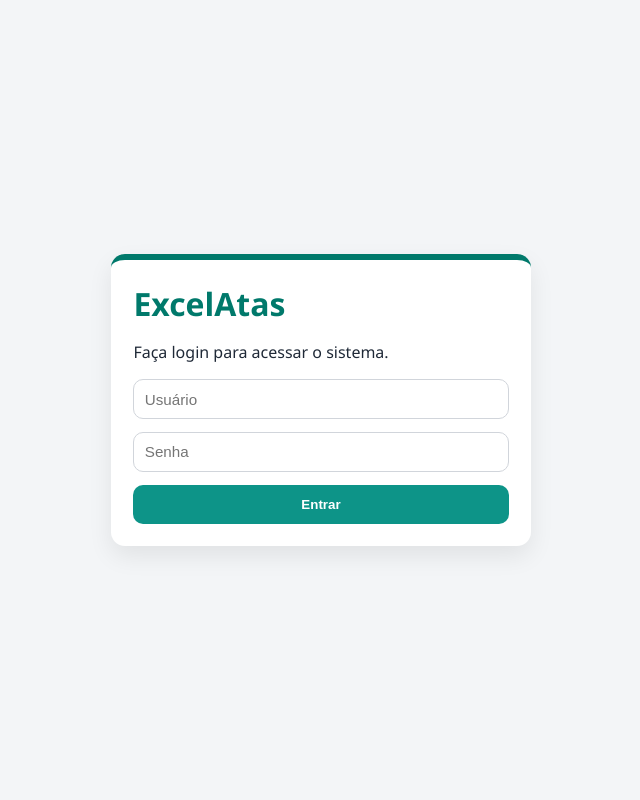
After one commit to GuilhermeEustaquio/ExcelAtas, a Flask app: page /login in a window 1280 px wide. The commit adds this page. Shown: the whole page, without its empty margins (319-959 px from the left). Run offline with Flask 3, Linux system fonts and the light colour scheme.

Commit message:
Reorganiza projeto e adiciona login com usuário administrador

```diff
--- a/static/styles.css
+++ b/aplicacao_web/static/styles.css
@@ -34,6 +34,14 @@ body {
   opacity: 0.9;
 }
 
+.user-bar {
+  margin-top: 0.65rem;
+  display: flex;
+  gap: 0.75rem;
+  align-items: center;
+  flex-wrap: wrap;
+}
+
 .container {
   max-width: 1000px;
   margin: 2rem auto;
@@ -41,6 +49,11 @@ body {
   display: grid;
   grid-template-columns: repeat(auto-fit, minmax(320px, 1fr));
   gap: 1.2rem;
+}
+
+.single-column {
+  max-width: 640px;
+  grid-template-columns: 1fr;
 }
 
 .card {
@@ -80,6 +93,14 @@ body {
   display: none;
 }
 
+input[type="text"],
+input[type="password"] {
+  border: 1px solid #d1d5db;
+  border-radius: 10px;
+  padding: 0.65rem;
+  font-size: 0.95rem;
+}
+
 .file-upload-label {
   display: inline-flex;
   align-items: center;
@@ -116,6 +137,11 @@ button {
   transition: transform 0.12s ease, opacity 0.12s ease;
 }
 
+.small-btn {
+  padding: 0.4rem 0.7rem;
+  font-size: 0.85rem;
+}
+
 button:hover {
   transform: translateY(-1px);
   opacity: 0.95;
@@ -143,6 +169,12 @@ button:active { transform: translateY(0); }
   font-size: 0.8rem;
 }
 
+.badge.admin {
+  margin: 0;
+  background: #fff3cd;
+  color: #8a6d1e;
+}
+
 .rename-list {
   margin: 0.7rem 0 0;
   padding-left: 1rem;
@@ -158,3 +190,31 @@ button:active { transform: translateY(0); }
   font-weight: 700;
   margin: 0 0.25rem;
 }
+
+.auth-page {
+  min-height: 100vh;
+  display: grid;
+  place-items: center;
+  padding: 1rem;
+}
+
+.auth-card {
+  width: min(420px, 96vw);
+  background: #fff;
+  padding: 1.4rem;
+  border-radius: 14px;
+  box-shadow: var(--shadow);
+  border-top: 6px solid var(--primary);
+}
+
+.auth-card h1 {
+  margin-top: 0;
+  margin-bottom: 0.25rem;
+  color: var(--primary);
+}
+
+.text-link {
+  color: #0f766e;
+  font-weight: 700;
+  text-decoration: none;
+}
--- /dev/null
+++ b/aplicacao_web/templates/login.html
@@ -0,0 +1,29 @@
+<!doctype html>
+<html lang="pt-BR">
+<head>
+  <meta charset="utf-8" />
+  <meta name="viewport" content="width=device-width, initial-scale=1" />
+  <title>ExcelAtas - Login</title>
+  <link rel="stylesheet" href="{{ url_for('static', filename='styles.css') }}" />
+</head>
+<body class="auth-page">
+  <main class="auth-card">
+    <h1>ExcelAtas</h1>
+    <p>Faça login para acessar o sistema.</p>
+
+    {% with messages = get_flashed_messages(with_categories=true) %}
+      {% if messages %}
+        {% for category, message in messages %}
+          <div class="status {{ 'err' if category == 'error' else 'ok' }}">{{ message }}</div>
+        {% endfor %}
+      {% endif %}
+    {% endwith %}
+
+    <form method="post" class="form-block">
+      <input type="text" name="username" placeholder="Usuário" required />
+      <input type="password" name="password" placeholder="Senha" required />
+      <button type="submit">Entrar</button>
+    </form>
+  </main>
+</body>
+</html>
--- /dev/null
+++ b/aplicacao_web/web_app.py
@@ -0,0 +1,238 @@
+#!/usr/bin/env python3
+from __future__ import annotations
+
+import sqlite3
+import tempfile
+from pathlib import Path
+
+from flask import Flask, flash, g, jsonify, redirect, render_template, request, send_file, session, url_for
+from werkzeug.security import check_password_hash, generate_password_hash
+from werkzeug.utils import secure_filename
+
+from programa_completo.main import process_pdf, save_xlsx
+from programa_completo.renomear_pdf_ata import extrair_numero_ata_e_ug, nome_ata
+
+BASE_DIR = Path(__file__).resolve().parent
+DB_DIR = BASE_DIR / "data"
+DB_PATH = DB_DIR / "usuarios.db"
+
+app = Flask(__name__, template_folder="templates", static_folder="static")
+app.config["MAX_CONTENT_LENGTH"] = 20 * 1024 * 1024  # 20 MB
+app.config["SECRET_KEY"] = "excelatas-login-seguro"
+
+
+ADMIN_USERNAME = "eustaquio"
+ADMIN_PASSWORD = "eustaquio2005"
+
+
+def get_db() -> sqlite3.Connection:
+    if "db" not in g:
+        DB_DIR.mkdir(parents=True, exist_ok=True)
+        g.db = sqlite3.connect(DB_PATH)
+        g.db.row_factory = sqlite3.Row
+    return g.db
+
+
+@app.teardown_appcontext
+def close_db(_exc) -> None:
+    db = g.pop("db", None)
+    if db is not None:
+        db.close()
+
+
+def init_db() -> None:
+    DB_DIR.mkdir(parents=True, exist_ok=True)
+    db = sqlite3.connect(DB_PATH)
+    db.execute(
+        """
+        CREATE TABLE IF NOT EXISTS usuarios (
+            id INTEGER PRIMARY KEY AUTOINCREMENT,
+            username TEXT UNIQUE NOT NULL,
+            password_hash TEXT NOT NULL,
+            is_admin INTEGER NOT NULL DEFAULT 0
+        )
+        """
+    )
+
+    admin = db.execute("SELECT id FROM usuarios WHERE username = ?", (ADMIN_USERNAME,)).fetchone()
+    if admin is None:
+        db.execute(
+            "INSERT INTO usuarios (username, password_hash, is_admin) VALUES (?, ?, 1)",
+            (ADMIN_USERNAME, generate_password_hash(ADMIN_PASSWORD)),
+        )
+    db.commit()
+    db.close()
+
+
+def current_user() -> sqlite3.Row | None:
+    user_id = session.get("user_id")
+    if not user_id:
+        return None
+    return get_db().execute("SELECT id, username, is_admin FROM usuarios WHERE id = ?", (user_id,)).fetchone()
+
+
+def require_login():
+    if current_user() is None:
+        return redirect(url_for("login"))
+    return None
+
+
+def _save_uploaded_pdf(uploaded) -> tuple[Path, str]:
+    if uploaded is None or uploaded.filename is None or uploaded.filename.strip() == "":
+        raise ValueError("Selecione um arquivo PDF para continuar.")
+
+    filename = secure_filename(uploaded.filename)
+    if not filename.lower().endswith(".pdf"):
+        raise ValueError(f"Formato inválido em '{filename}'. Envie apenas arquivos .pdf")
+
+    tmpdir = Path(tempfile.mkdtemp(prefix="excelatas_"))
+    pdf_path = tmpdir / filename
+    uploaded.save(pdf_path)
+    return pdf_path, filename
+
+
+def _validate_pdf_upload() -> tuple[Path, str]:
+    return _save_uploaded_pdf(request.files.get("pdf"))
+
+
+def _validate_pdf_uploads() -> list[tuple[Path, str]]:
+    uploads = [f for f in request.files.getlist("pdf") if f and (f.filename or "").strip()]
+    if not uploads:
+        raise ValueError("Selecione ao menos um arquivo PDF para continuar.")
+
+    return [_save_uploaded_pdf(uploaded) for uploaded in uploads]
+
+
+@app.route("/login", methods=["GET", "POST"])
+def login():
+    if request.method == "POST":
+        username = request.form.get("username", "").strip()
+        password = request.form.get("password", "")
+        user = get_db().execute(
+            "SELECT id, username, password_hash, is_admin FROM usuarios WHERE username = ?", (username,)
+        ).fetchone()
+
+        if user is None or not check_password_hash(user["password_hash"], password):
+            flash("Usuário ou senha inválidos.", "error")
+            return render_template("login.html")
+
+        session.clear()
+        session["user_id"] = user["id"]
+        return redirect(url_for("index"))
+
+    return render_template("login.html")
+
+
+@app.route("/logout", methods=["POST"])
+def logout():
+    session.clear()
+    return redirect(url_for("login"))
+
+
+@app.route("/")
+def index():
+    redirect_response = require_login()
+    if redirect_response:
+        return redirect_response
+
+    user = current_user()
+    return render_template("index.html", user=user)
+
+
+@app.route("/usuarios/cadastrar", methods=["GET", "POST"])
+def cadastrar_usuario():
+    redirect_response = require_login()
+    if redirect_response:
+        return redirect_response
+
+    user = current_user()
+    if user is None or not user["is_admin"]:
+        flash("Somente o administrador pode cadastrar usuários.", "error")
+        return redirect(url_for("index"))
+
+    if request.method == "POST":
+        username = request.form.get("username", "").strip()
+        password = request.form.get("password", "")
+
+        if not username or not password:
+            flash("Preencha usuário e senha para continuar.", "error")
+            return render_template("register.html", user=user)
+
+        try:
+            get_db().execute(
+                "INSERT INTO usuarios (username, password_hash, is_admin) VALUES (?, ?, 0)",
+                (username, generate_password_hash(password)),
+            )
+            get_db().commit()
+            flash(f"Usuário '{username}' cadastrado com sucesso.", "success")
+        except sqlite3.IntegrityError:
+            flash("Este usuário já existe.", "error")
+
+    return render_template("register.html", user=user)
+
+
+@app.route("/api/extrair", methods=["POST"])
+def api_extrair():
+    redirect_response = require_login()
+    if redirect_response:
+        return jsonify({"erro": "Faça login para continuar."}), 401
+
+    try:
+        pdf_path, original_name = _validate_pdf_upload()
+        rows = process_pdf(pdf_path)
+
+        if not rows:
+            return jsonify({"erro": "Nenhum item de CRO/2 foi encontrado no PDF enviado."}), 422
+
+        xlsx_name = f"Relatorio_{Path(original_name).stem}.xlsx"
+        output_path = pdf_path.with_name(xlsx_name)
+        save_xlsx(rows, output_path)
+
+        return send_file(output_path, as_attachment=True, download_name=xlsx_name)
+    except Exception as exc:  # noqa: BLE001
+        return jsonify({"erro": str(exc)}), 400
+
+
+@app.route("/api/renomear", methods=["POST"])
+def api_renomear():
+    redirect_response = require_login()
+    if redirect_response:
+        return jsonify({"erro": "Faça login para continuar."}), 401
+
+    try:
+        sugestoes = []
+        for pdf_path, original_name in _validate_pdf_uploads():
+            numero_ata, ug = extrair_numero_ata_e_ug(pdf_path)
+
+            if not numero_ata or not ug:
+                sugestoes.append(
+                    {
+                        "arquivo_original": original_name,
+                        "erro": "Não foi possível identificar número da ata e UG no arquivo.",
+                    }
+                )
+                continue
+
+            sugestoes.append(
+                {
+                    "arquivo_original": original_name,
+                    "numero_ata": numero_ata,
+                    "ug": ug,
+                    "novo_nome": nome_ata(numero_ata, ug),
+                }
+            )
+
+        if not sugestoes:
+            return jsonify({"erro": "Nenhum arquivo válido foi enviado."}), 422
+
+        return jsonify({"sugestoes": sugestoes})
+    except Exception as exc:  # noqa: BLE001
+        return jsonify({"erro": str(exc)}), 400
+
+
+with app.app_context():
+    init_db()
+
+
+if __name__ == "__main__":
+    app.run(host="0.0.0.0", port=5000, debug=True)
--- a/desktop_app.py
+++ b/programa_completo/desktop_app.py
@@ -5,8 +5,8 @@ import tkinter as tk
 from pathlib import Path
 from tkinter import filedialog, messagebox, ttk
 
-from main import process_pdf, save_xlsx
-from renomear_pdf_ata import extrair_numero_ata_e_ug, nome_ata, renomear_pdf
+from programa_completo.main import process_pdf, save_xlsx
+from programa_completo.renomear_pdf_ata import extrair_numero_ata_e_ug, nome_ata, renomear_pdf
 
 BG = "#f3f5f7"
 PRIMARY = "#00796b"
```
Also changed, not shown: aplicacao_web/templates/index.html (renamed from templates/index.html, +10 -0 lines), aplicacao_web/templates/register.html (added, +38 -0 lines), web_app.py (deleted, +0 -96 lines), README.md, aplicacao_web/static/app.js (renamed from static/app.js), programa_completo/__init__.py (added), programa_completo/main.py (renamed from main.py), programa_completo/renomear_pdf_ata.py (renamed from renomear_pdf_ata.py), 1 other file.
